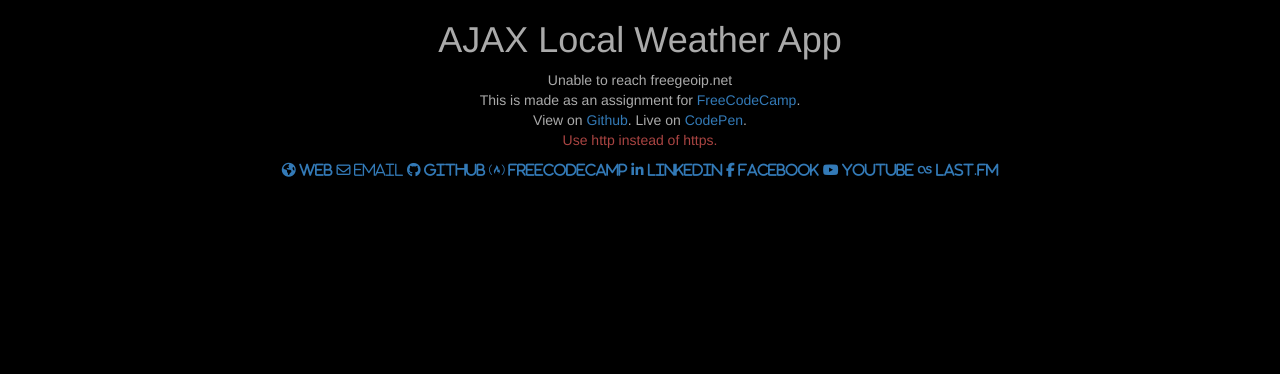
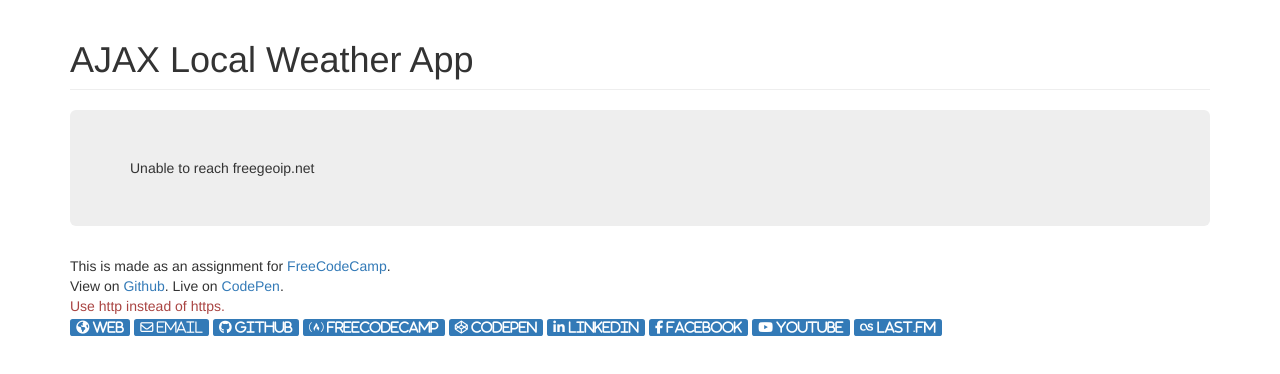
Before and after one commit to nett89/watherjs, a plain HTML site: page index.html in a window 1280 px wide. Drawn offline with nearby package versions, Linux system fonts and the light colour scheme; no server answers.

Commit message:
Switch to Bootswatch Cyborg theme, update content and readme, add gitattributes to display the repo as JavaScript and not HTML

```diff
--- a/index.html
+++ b/index.html
@@ -3,18 +3,17 @@
 <head>
     <meta charset="utf-8">
     <meta name="viewport" content="width=device-width, initial-scale=1">
-    <link rel="stylesheet" href="https://cdnjs.cloudflare.com/ajax/libs/twitter-bootstrap/3.3.7/css/bootstrap.min.css">
-    <link rel="stylesheet" type="text/css" href="style.css">
+    <link rel="stylesheet" href="https://cdnjs.cloudflare.com/ajax/libs/bootswatch/3.3.7/cyborg/bootstrap.min.css">
     <title>Leo Hajder | AJAX Weather App</title>
 </head>
 
 <body>
-    <h1>AJAX Local Weather App</h1>
-    <div id="out">
-        <h2><span id="city"></span>, <span id="country"></span></h2>
-        <h2><span id="temperature"></span> <button type="button" id="units"></button></h2>
-        <h3 id="weather"></h3>
-        <h4 id="description"></h4>
+    <div class="container">
+        <h1 class="page-header">AJAX Local Weather App</h1>
+        <div id="out" class="jumbotron">
+            <p><span id="city"></span>, <span id="country"></span></p>
+            <p><span id="temperature" class="text-primary"></span> <button type="button" id="units" class="btn btn-primary"></button></p>
+            <p><span id="weather"></span> - <span id="description"></span></p>
             <img id="icon" src="">
         </div>
         <div>This is made as an assignment for <a href="https://www.freecodecamp.com/" target="_blank">FreeCodeCamp</a>.</div>
@@ -23,15 +22,17 @@
             Live on <a href="http://codepen.io/leohajder/full/OpVZqb/" target="_blank">CodePen</a>.
         </div>
         <div class="text-danger">Use http instead of https.</div>
-    <div id="contact">
-        <a href="https://leohajder.github.io" target="_blank"><i class="fa fa-globe" aria-hidden="true"><span class="hidden-xs"> web</span></i></a>
-        <a href="mailto:leohajder@gmail.com" target="_blank"><i class="fa fa-envelope-o" aria-hidden="true"><span class="hidden-xs"> email</span></i></a>
-        <a href="https://github.com/leohajder" target="_blank"><i class="fa fa-github" aria-hidden="true"><span class="hidden-xs"> github</span></i></a>
-        <a href="https://www.freecodecamp.com/leohajder" target="_blank"><i class="fa fa-free-code-camp" aria-hidden="true"><span class="hidden-xs"> freecodecamp</span></i></a>
-        <a href="http://www.linkedin.com/in/leohajder" target="_blank"><i class="fa fa-linkedin" aria-hidden="true"><span class="hidden-xs"> linkedin</span></i></a>
-        <a href="https://www.facebook.com/leohajder" target="_blank"><i class="fa fa-facebook" aria-hidden="true"><span class="hidden-xs"> facebook</span></i></a>
-        <a href="https://www.youtube.com/c/LeoHajder" target="_blank"><i class="fa fa-youtube-play" aria-hidden="true"><span class="hidden-xs"> youtube</span></i></a>
-        <a href="http://www.last.fm/user/leohajder" target="_blank"><i class="fa fa-lastfm" aria-hidden="true"><span class="hidden-xs"> last.fm</span></i></a>
+        <div>
+            <a href="https://leohajder.github.io" target="_blank"><span class="label label-primary"><i class="fa fa-globe fa-lg" aria-hidden="true"><span class="hidden-xs"> web</span></i></span></a>
+            <a href="mailto:leohajder@gmail.com" target="_blank"><span class="label label-primary"><i class="fa fa-envelope-o fa-lg" aria-hidden="true"><span class="hidden-xs"> email</span></i></span></a>
+            <a href="https://github.com/leohajder" target="_blank"><span class="label label-primary"><i class="fa fa-github fa-lg" aria-hidden="true"><span class="hidden-xs"> github</span></i></span></a>
+            <a href="https://www.freecodecamp.com/leohajder" target="_blank"><span class="label label-primary"><i class="fa fa-free-code-camp fa-lg" aria-hidden="true"><span class="hidden-xs"> freecodecamp</span></i></span></a>
+            <a href="http://codepen.io/leohajder/" target="_blank"><span class="label label-primary"><i class="fa fa-codepen fa-lg" aria-hidden="true"><span class="hidden-xs"> codepen</span></i></span></a>
+            <a href="http://www.linkedin.com/in/leohajder" target="_blank"><span class="label label-primary"><i class="fa fa-linkedin fa-lg" aria-hidden="true"><span class="hidden-xs"> linkedin</span></i></span></a>
+            <a href="https://www.facebook.com/leohajder" target="_blank"><span class="label label-primary"><i class="fa fa-facebook fa-lg" aria-hidden="true"><span class="hidden-xs"> facebook</span></i></span></a>
+            <a href="https://www.youtube.com/c/LeoHajder" target="_blank"><span class="label label-primary"><i class="fa fa-youtube-play fa-lg" aria-hidden="true"><span class="hidden-xs"> youtube</span></i></span></a>
+            <a href="http://www.last.fm/user/leohajder" target="_blank"><span class="label label-primary"><i class="fa fa-lastfm fa-lg" aria-hidden="true"><span class="hidden-xs"> last.fm</span></i></span></a>
+        </div>
     </div>
 
     <script src="https://cdnjs.cloudflare.com/ajax/libs/jquery/3.1.0/jquery.min.js"></script>
--- a/style.css
+++ /dev/null
@@ -1,9 +0,0 @@
-body {
-    background-color: #000;
-    color: #aaa;
-    text-align: center;
-}
-
-#contact {
-    padding: 10px;
-}
```
Also changed, not shown: 2 other files. Lines whose indentation alone changed are shown as unchanged.
